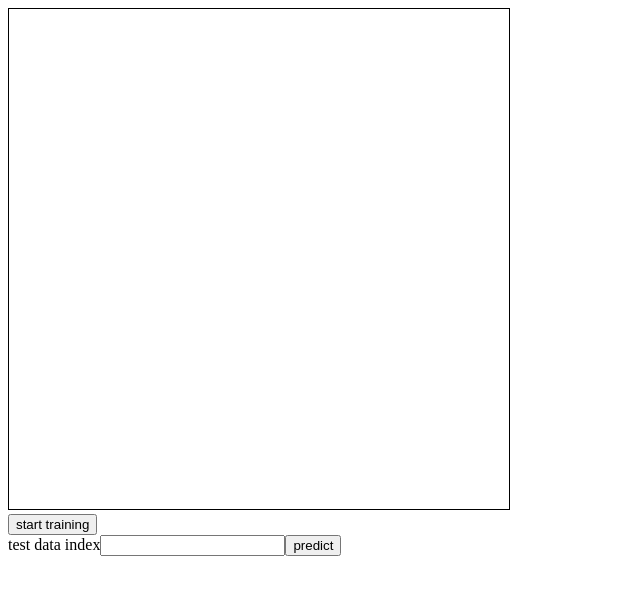
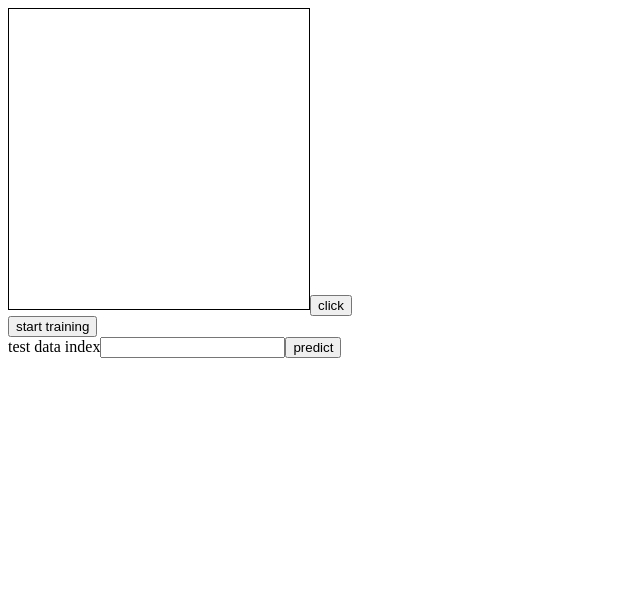
Before and after one commit to Jake-Prentice/mnist-predictor, a React (Create React App) app: page / in a window 1280 px wide. Shown: the top 594 px of the page, without its empty margins (0-640 px from the left). Built offline with nearby package versions, Linux system fonts and the light colour scheme; no server answers; the HTML template or start-up script is replaced by a standard one.

Commit message:
added basic drawing input

```diff
--- a/src/App.tsx
+++ b/src/App.tsx
@@ -84,21 +84,17 @@ function App() {
     }, [trainData, trainingStatus])
 
 
-    const predict = () => {
+    const predict = (digit: string[] | number[]) => {
         if (!nnData) return;
 
         const nn = new NeuralNet(nnData);
 
-        const current = testData[testDigitIndex];
-        const label = current[0];
-
-        const input = new Matrix(Matrix.convertArrayToMatrix( current.slice(1) ));
+        const input = new Matrix(Matrix.convertArrayToMatrix( digit.slice(1) ));
         const normalised = input.map(v => ((+v / 255 ) * 0.99 ) + 0.01)
-        const y = new Matrix(Array.from({length: 10}, (_, index) => [index === +label ? 1 : 0]));
 
         nn.feedForward(normalised);
 
-        console.log(`prediction: ${nn.getPrediction()}, actual: ${current[0]}, confidence: ${ nn.a2.values[nn.getPrediction()][0] * 100}%`)
+        console.log(`prediction: ${nn.getPrediction()}, actual: ${digit[0]}, confidence: ${ nn.a2.values[nn.getPrediction()][0] * 100}%`)
 
         const canvas = imgRef.current!;
         const ctx = canvas.getContext("2d")!;
@@ -108,10 +104,10 @@ function App() {
 
         const imageData = ctx.getImageData(0, 0, 28, 28);
 
-        for (var i = 0; i < current.length; i++) {
-          imageData.data[i * 4] = +current[i] * 255;
-          imageData.data[i * 4 + 1] = +current[i] * 255;
-          imageData.data[i * 4 + 2] = +current[i] * 255;
+        for (var i = 0; i < digit.length; i++) {
+          imageData.data[i * 4] = +digit[i] * 255;
+          imageData.data[i * 4 + 1] = +digit[i] * 255;
+          imageData.data[i * 4 + 2] = +digit[i] * 255;
           imageData.data[i * 4 + 3] = 255;
         }
 
@@ -121,7 +117,7 @@ function App() {
 
     return (
         <>
-            <DrawCanvas />
+            <DrawCanvas predict={predict} />
             <div>
                 <button onClick={() => setTrainingStatus(TrainingStatus.LOADING)}>start training</button>
             </div>
@@ -129,7 +125,7 @@ function App() {
             <div>
                 test data index
                 <input type={"number"} onChange={e => setTestDigitIndex(+e.target.value)}/>
-                <button onClick={predict}>predict</button>
+                <button onClick={() => predict(testData[testDigitIndex])}>predict</button>
             </div>
             <canvas style={{width: 150, height: 150}} ref={imgRef} />
         </>
--- a/src/components/DrawCanvas/index.tsx
+++ b/src/components/DrawCanvas/index.tsx
@@ -3,12 +3,25 @@ import {StyledCanvas} from "./style";
 import useDrawingCanvas from "./useDrawingCanvas"
 
 
-const DrawCanvas = () => {
-    const {drawCanvas, ctx} = useDrawingCanvas({initialHeight: 28, initialWidth: 28});
+const DrawCanvas = ({predict}: {predict: (digit: string[] | number[]) => void}) => {
+    const {drawCanvas, ctx} = useDrawingCanvas({initialHeight: 300, initialWidth: 300});
 
     useEffect(() => {
         drawCanvas.initStyles()
     }, [])
+
+    const onClick = () => {
+        ctx?.drawImage(drawCanvas.ref.current!, 0, 0 ,28, 28)
+        const img = ctx?.getImageData(0,0, 28, 28)!;
+        const inputs = [1]
+
+
+        for (let i = 1; i <= 784; i++) {
+            inputs.push(img?.data[(i * 4) - 1])
+        }
+
+       predict(inputs)
+    }
 
     return (
         <>
@@ -23,9 +36,10 @@ const DrawCanvas = () => {
             onMouseMove={drawCanvas.draw}
             onTouchMove={drawCanvas.draw}
         />
-        {/* <button onClick={() => console.log(ctx?.getImageData(0,0, drawCanvas.ref.current?.width!, drawCanvas.ref.current?.height!))}>click</button> */}
+        <button onClick={onClick}>click</button>
         </>
     )
 }
 
+//() => console.log(ctx?.getImageData(0,0, drawCanvas.ref.current?.width!, drawCanvas.ref.current?.height!))
 export default DrawCanvas;
--- a/src/components/DrawCanvas/style.ts
+++ b/src/components/DrawCanvas/style.ts
@@ -4,6 +4,5 @@ export const StyledCanvas = styled.canvas`
     border: 1px solid black;
     user-select: none;
     background: white;
-    width: 500px;
-    height: 500px;
+
 `
```
